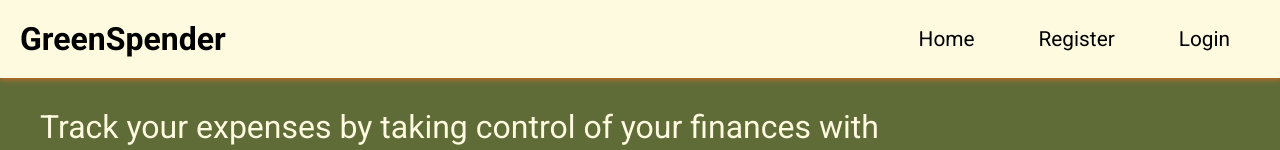
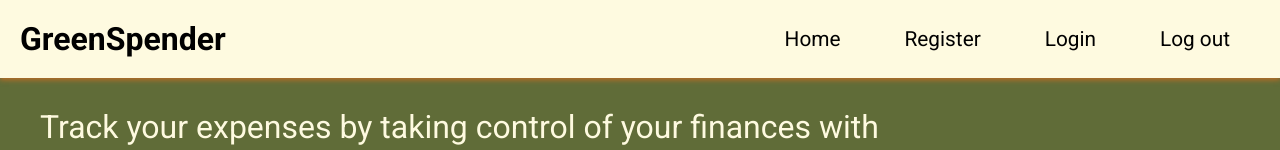
Before and after one commit to kairuthiann2/GreenSpender, a plain HTML site: page frontend/pages/index.html in a window 1280 px wide. Shown: the top 150 px of the page. Drawn offline with Linux system fonts and the light colour scheme.

Commit message:
Included another link for the log out option

```diff
--- a/frontend/pages/index.html
+++ b/frontend/pages/index.html
@@ -25,6 +25,8 @@
         <a href="index.html">Home</a>
         <a href="register.html">Register</a>
         <a href="login.html">Login</a>
+        <a href="log-out.html">Log out</a>
+        <!-- logout  -->
       </nav>
     </header>
     <!-- Header section ENDS -->
```
